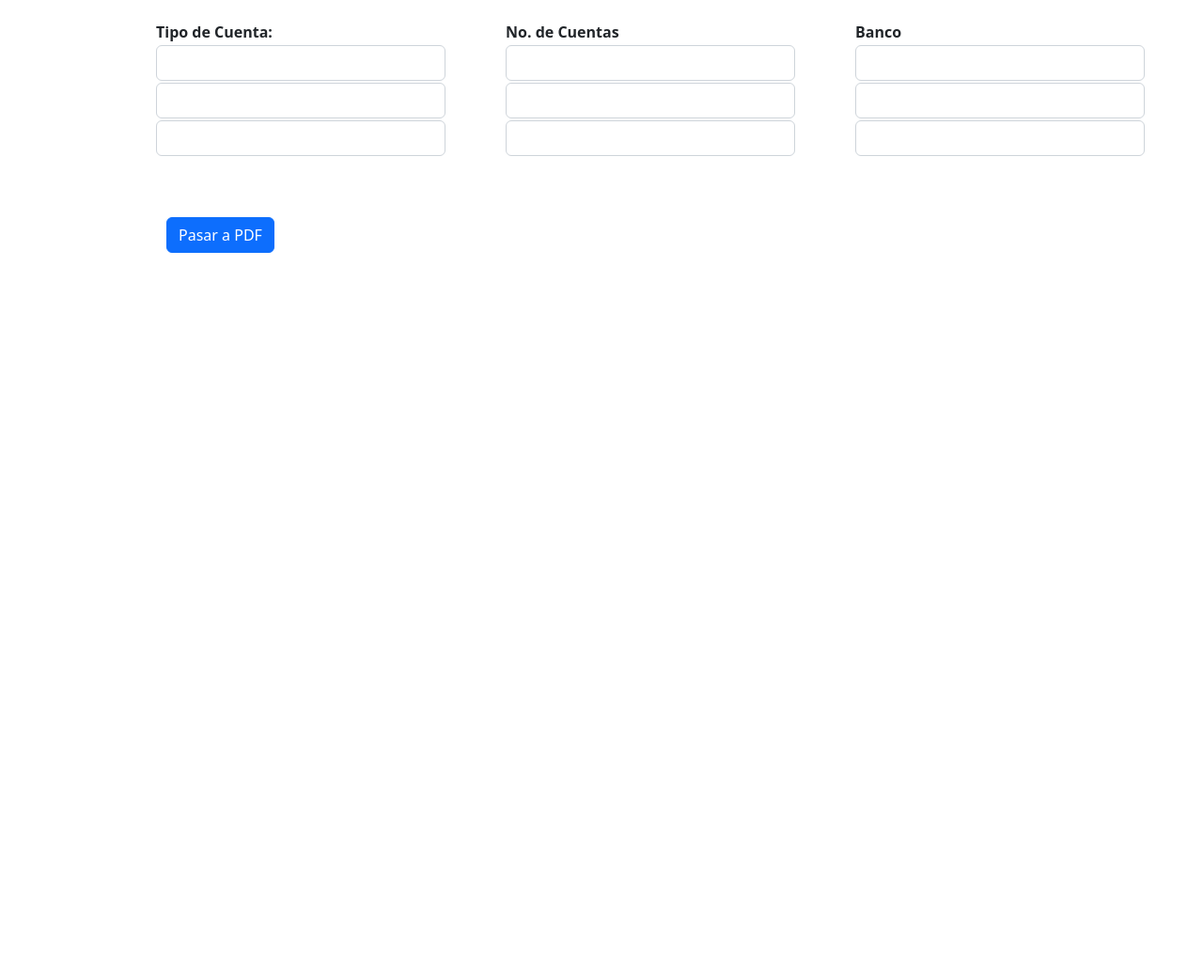
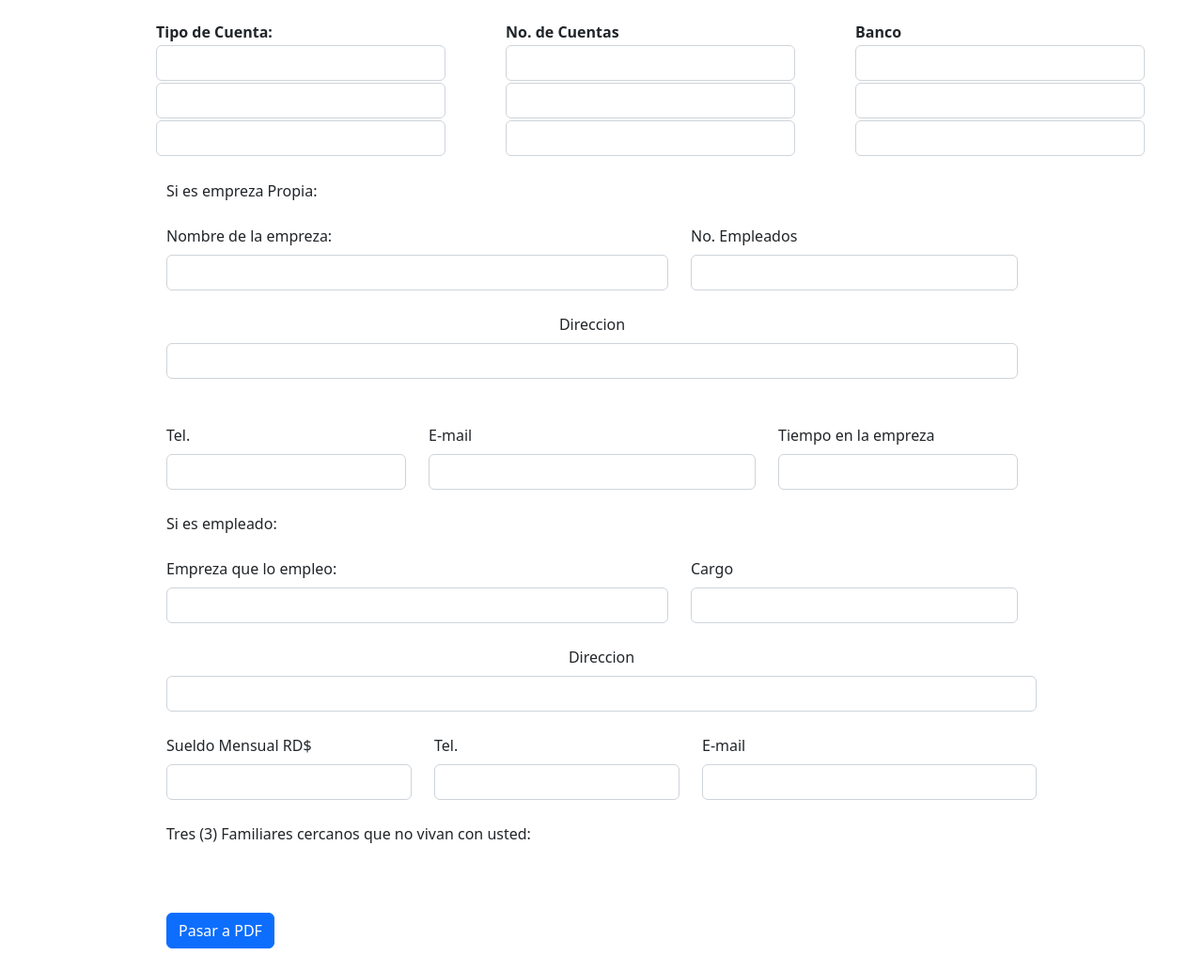
Before and after one commit to Felix123Duran/2-Stage_Films_Dominicana, a plain HTML site: page index.html in a window 1280 px wide. Shown: the part 4608-5641 px from the top of the page at 94% size. Before the commit the page ends 4901 px from the top, so only its background shows below. Drawn offline with nearby package versions, Linux system fonts and the light colour scheme.

Commit message:
segunda tabla de pagina 3 y form HTML

```diff
--- a/ControlPDF.js
+++ b/ControlPDF.js
@@ -169,14 +169,28 @@ window.addEventListener('load', async () => {
     let pago_mensualPrestamoGarante3 = document.getElementById('pago_mensualPrestamoGarante3').value;
     let fecha_VencimientoPrestamoGarante3 = document.getElementById('fecha_VencimientoPrestamoGarante3').value;
 
+      //tabla 2
+      let Tipo_CuentaGarante = document.getElementById('Tipo_CuentaGarante').value;
+      let No_CuentasGarante = document.getElementById('No_CuentasGarante').value;
+      let BancoGarante = document.getElementById('BancoGarante').value;
 
+      let Tipo_CuentaGarante2 = document.getElementById('Tipo_CuentaGarante2').value;
+      let No_CuentasGarante2 = document.getElementById('No_CuentasGarante2').value;
+      let BancoGarante2 = document.getElementById('BancoGarante2').value;
+
+      let Tipo_CuentaGarante3 = document.getElementById('Tipo_CuentaGarante3').value;
+      let No_CuentasGarante3 = document.getElementById('No_CuentasGarante3').value;
+      let BancoGarante3 = document.getElementById('BancoGarante3').value;
+
+      //datos conyugue
 
       generatePDF(nombre,apodo,cedula,nacionalidad,eCivil,edad,gEducacion,ocupacion,dependientes,vivienda,añoVivienda,direccion,sector,tel_recidencia,Celular,propio_alquilado,marca,modelo,año_carro,empreza_nombre,codigo_empleado,direccion_tuE,tel,email,tiemp_empreza,empreza_contrato,direccion_e,cargo,saldo_mensual,tel_empreza,EMAIL,nombre_apellido_cony,cédula_cony,nombre_emp_cony,sul_men_cony,Dirección_cony,cargo_cony,tiemp_serv_cony,tel_cony,email_cony,
         nombre2,Nombre_fam,Parentesco_fam,Direcion_fam,tel_fam,Nombre_fam2,parentesco_fam2,Direcion_fam2,tel_fam2,Nombre_fam3,parentesco_fam3,Direcion_fam3,tel_fam3
         ,Nombre_apellido_Prestamo,Nombre_apellido_Prestamo2,Nombre_apellido_Prestamo3,Fecha,Fecha2,Fecha3,Monto_prestado,Monto_prestado2,Monto_prestado3,pago_mensual,pago_mensual2,pago_mensual3,fecha_Vencimiento,fecha_Vencimiento2,fecha_Vencimiento3,
         Tipo_Cuenta,Tipo_Cuenta2,Tipo_Cuenta3,No_Cuentas,Banco,No_Cuentas2,Banco2,Banco3,No_Cuentas3,
         nombreGarante,GaranteApodo,CedulaGarante,GaranteNacionalidad,eCivil_garante,edadGarante,OcupacionGarante,gEducacionGarante,dependientes_Garante,sueldoMenGarante,otrosIngre_garante,viviendaGarante,PagoMenGarante,añoViviendaGarante,direccionGarante,sectorGarante,telGarante,celularGarante,propio_alquiladoGarante,marcaGarante,modeloGarante,año_carroGarante,Nombre_famgarante,Parentesco_famgarante,Direcion_famgarante,tel_famgarante,Nombre_fam2garante,Parentesco_fam2garante,Direcion_fam2garante,tel_fam2garante,Nombre_fam3garante,Parentesco_fam3garante,Direcion_fam3garante,tel_fam3garante,
-        nombre3,Nombre_apellido_PrestamoGarante,FechaPrestamoGarante,Monto_prestadoGarante,pago_mensualPrestamoGarante,fecha_VencimientoPrestamoGarante,Nombre_apellido_PrestamoGarante2,Nombre_apellido_PrestamoGarante3,FechaPrestamoGarante2,Monto_prestadoGarante2,pago_mensualPrestamoGarante2,fecha_VencimientoPrestamoGarante2,FechaPrestamoGarante3,Monto_prestadoGarante3,pago_mensualPrestamoGarante3,fecha_VencimientoPrestamoGarante3);
+        nombre3,Nombre_apellido_PrestamoGarante,FechaPrestamoGarante,Monto_prestadoGarante,pago_mensualPrestamoGarante,fecha_VencimientoPrestamoGarante,Nombre_apellido_PrestamoGarante2,Nombre_apellido_PrestamoGarante3,FechaPrestamoGarante2,Monto_prestadoGarante2,pago_mensualPrestamoGarante2,fecha_VencimientoPrestamoGarante2,FechaPrestamoGarante3,Monto_prestadoGarante3,pago_mensualPrestamoGarante3,fecha_VencimientoPrestamoGarante3,
+        Tipo_CuentaGarante,Tipo_CuentaGarante2,Tipo_CuentaGarante3,No_CuentasGarante,BancoGarante,No_CuentasGarante2,BancoGarante2,No_CuentasGarante3,BancoGarante3);
   })
 
 });
@@ -186,7 +200,8 @@ async function generatePDF(nombre,apodo,cedula,nacionalidad,eCivil,edad,gEducaci
     ,Nombre_apellido_Prestamo,Nombre_apellido_Prestamo2,Nombre_apellido_Prestamo3,Fecha,Fecha2,Fecha3,Monto_prestado,Monto_prestado2,Monto_prestado3,pago_mensual,pago_mensual2,pago_mensual3,fecha_Vencimiento,fecha_Vencimiento2,fecha_Vencimiento3,
     Tipo_Cuenta,Tipo_Cuenta2,Tipo_Cuenta3,No_Cuentas,Banco,No_Cuentas2,Banco2,Banco3,No_Cuentas3,
     nombreGarante,GaranteApodo,CedulaGarante,GaranteNacionalidad,eCivil_garante,edadGarante,OcupacionGarante,gEducacionGarante,dependientes_Garante,sueldoMenGarante,otrosIngre_garante,viviendaGarante,PagoMenGarante,añoViviendaGarante,direccionGarante,sectorGarante,telGarante,celularGarante,propio_alquiladoGarante,marcaGarante,modeloGarante,año_carroGarante,Nombre_famgarante,Parentesco_famgarante,Direcion_famgarante,tel_famgarante,Nombre_fam2garante,Parentesco_fam2garante,Direcion_fam2garante,tel_fam2garante,Nombre_fam3garante,Parentesco_fam3garante,Direcion_fam3garante,tel_fam3garante,
-    nombre3,Nombre_apellido_PrestamoGarante,FechaPrestamoGarante,Monto_prestadoGarante,pago_mensualPrestamoGarante,fecha_VencimientoPrestamoGarante,Nombre_apellido_PrestamoGarante2,Nombre_apellido_PrestamoGarante3,FechaPrestamoGarante2,Monto_prestadoGarante2,pago_mensualPrestamoGarante2,fecha_VencimientoPrestamoGarante2,FechaPrestamoGarante3,Monto_prestadoGarante3,pago_mensualPrestamoGarante3,fecha_VencimientoPrestamoGarante3) {
+    nombre3,Nombre_apellido_PrestamoGarante,FechaPrestamoGarante,Monto_prestadoGarante,pago_mensualPrestamoGarante,fecha_VencimientoPrestamoGarante,Nombre_apellido_PrestamoGarante2,Nombre_apellido_PrestamoGarante3,FechaPrestamoGarante2,Monto_prestadoGarante2,pago_mensualPrestamoGarante2,fecha_VencimientoPrestamoGarante2,FechaPrestamoGarante3,Monto_prestadoGarante3,pago_mensualPrestamoGarante3,fecha_VencimientoPrestamoGarante3,
+    Tipo_CuentaGarante,Tipo_CuentaGarante2,Tipo_CuentaGarante3,No_CuentasGarante,BancoGarante,No_CuentasGarante2,BancoGarante2,No_CuentasGarante3,BancoGarante3) {
   const image = await loadImage("page01.jpg");
 
   const pdf = new jsPDF('p', 'pt', 'letter');
@@ -378,7 +393,7 @@ pdf.text(email_cony,320 ,727);//
   pdf.setFontSize(12);
 
   pdf.text(nombre3, 360, 30);//
-
+//tabla 1 pagina #03
   pdf.text(Nombre_apellido_PrestamoGarante, 30, 90);//
   pdf.text(FechaPrestamoGarante, 148, 90);//
   pdf.text(Monto_prestadoGarante, 244, 90);//
@@ -391,13 +406,26 @@ pdf.text(email_cony,320 ,727);//
   pdf.text(pago_mensualPrestamoGarante2, 362, 115);
   pdf.text(fecha_VencimientoPrestamoGarante2,470 , 115);//
 
-
   pdf.text(Nombre_apellido_PrestamoGarante3, 30, 138);//
   pdf.text(FechaPrestamoGarante3, 148, 138);//
   pdf.text(Monto_prestadoGarante3, 244, 138);//
   pdf.text(pago_mensualPrestamoGarante3, 362, 138);
   pdf.text(fecha_VencimientoPrestamoGarante3,470 , 138);//
 
+  //tabla #02 pagina #03
+  pdf.text(Tipo_CuentaGarante, 30, 209);//
+  pdf.text(No_CuentasGarante, 160, 209);//
+  pdf.text(BancoGarante, 417, 209);//
+
+  pdf.text(Tipo_CuentaGarante2, 30, 234);//
+  pdf.text(No_CuentasGarante2, 160, 234);//
+  pdf.text(BancoGarante2, 417, 234);//
+
+  pdf.text(Tipo_CuentaGarante3, 30, 257);//
+  pdf.text(No_CuentasGarante3, 160, 257);//
+  pdf.text(BancoGarante3, 417, 257);//
+
+
 
   pdf.save("example.pdf");
 
--- a/index.html
+++ b/index.html
@@ -1069,6 +1069,79 @@
 
                 </table>
               </div>
+              <label for="" class="mt-4">Si es empreza Propia:</label>
+
+              <div class="row mt-4">
+                <div class="col-md-6">
+                  <label for="empreza_nombre" class="form-label">Nombre de la empreza:</label>
+                  <input type="text" id="empreza_nombre" class="form-control" />
+                </div>
+                <div class="col-md-4">
+                  <label for="codigo_empleado" class="form-label">No. Empleados</label>
+                  <input type="text" id="codigo_empleado" class="form-control" />
+                </div>
+              </div>
+
+              <div class="row mt-4">
+                <div class="col-md-10">
+                  <center> <label for="direccion_tuE" class="form-label">Direccion</label></center>
+                  <input type="text" id="direccion_tuE" class="form-control" />
+                </div>
+              </div>
+
+              <div class="row mt-5">
+
+                <div class="col-md-3">
+                  <label for="tel" class="form-label">Tel.</label>
+                  <input type="tel" id="tel" class="form-control" />
+                </div>
+                <div class="col-md-4">
+                  <label for="email" class="form-label">E-mail</label>
+                  <input type="email" id="email" class="form-control" />
+                </div>
+                <div class="col-md-3">
+                  <label for="tiemp_empreza" class="form-label">Tiempo en la empreza</label>
+                  <input type="text" id="tiemp_empreza" class="form-control" />
+                </div>
+
+              </div>
+
+              <label for="" class="mt-4">Si es empleado:</label>
+
+              <div class="row mt-4">
+                <div class="col-md-6">
+                  <label for="empreza_contrrato" class="form-label">Empreza que lo empleo:</label>
+                  <input type="text" id="empreza_contrato" class="form-control" />
+                </div>
+                <div class="col-md-4">
+                  <label for="cargo" class="form-label">Cargo</label>
+                  <input type="text" id="cargo" class="form-control" />
+                </div>
+              </div>
+            </div>
+              <div class="row mt-4">
+                <div class="col-md-10">
+                  <center> <label for="direccion_tuE" class="form-label">Direccion</label></center>
+                  <input type="text" id="direccion_e" class="form-control" />
+                </div>
+                </div>
+               <div class="row mt-4">
+                <div class="col-md-3">
+                 <label for="saldo_mensual" class="form-label">Sueldo Mensual RD$</label>
+                  <input type="text" id="saldo_mensual" class="form-control" />
+                </div>
+                <div class="col-md-3">
+                  <label for="tel" class="form-label">Tel.</label>
+                   <input type="tel" id="tel_empreza" class="form-control" />
+                 </div>
+                 <div class="col-md-4">
+                  <label for="email_e" class="form-label">E-mail</label>
+                   <input type="email" id="EMAIL" class="form-control" />
+                 </div>
+                </div>
+                <div class="row mt-6"> <!-- TABLA UNO---->
+                  <label for="" class="mb-4 mt-4">Tres (3) Familiares cercanos que no vivan con usted:</label>
+
             </div>
                  <button type="submit" class="btn btn-primary mt-5 mb-4">Pasar a PDF</button>
           </form>
```
